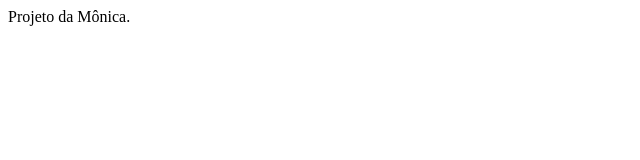
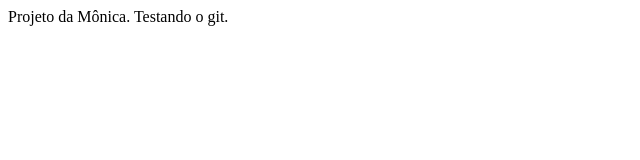
Before and after one commit to monicaAfonso/curso, a plain HTML site: page index.html in a window 1280 px wide. Shown: the whole page, without its empty margins (0-640 px from the left). Drawn offline with Linux system fonts and the light colour scheme.

Commit message:
Primeiro parágrafo

```diff
--- a/index.html
+++ b/index.html
@@ -6,6 +6,8 @@
 
 	<body>
 		Projeto da Mônica.
+
+		Testando o git.
 	</body>
 
 </html>
```
